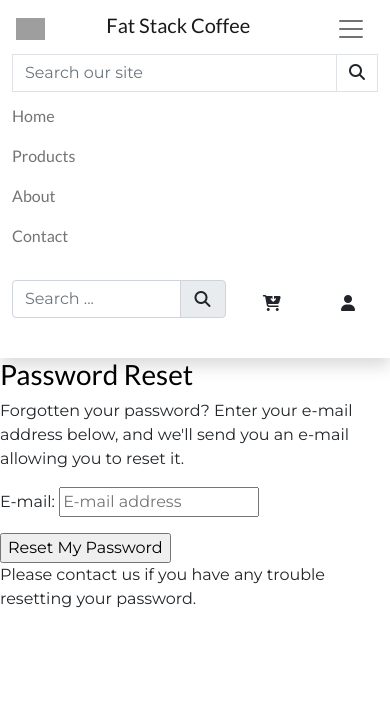
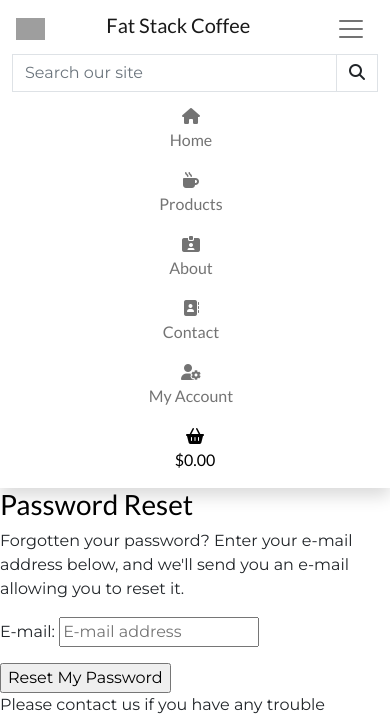
Before and after one commit to Matex600/Fat-Stack-Coffee, a Django app: page /accounts/password/reset/ in a window 390 px wide, after a click that opens the changed part. Shown: the top 720 px of the page. Run offline with Django 3.2, Linux system fonts and the light colour scheme; some libraries are stand-ins or nearby versions; grey boxes are pictures that could not be loaded.

Commit message:
Update nav bar with font awesome icons and functionality

```diff
--- a/templates/base.html
+++ b/templates/base.html
@@ -28,7 +28,7 @@
   <link rel="apple-touch-icon" sizes="144x144" href="{% static 'favicon/apple-icon-144x144.png' %}">
   <link rel="apple-touch-icon" sizes="152x152" href="{% static 'favicon/apple-icon-152x152.png' %}">
   <link rel="apple-touch-icon" sizes="180x180" href="{% static 'favicon/apple-icon-180x180.png' %}">
-  <link rel="icon" type="image/png" sizes="192x192"  href="{% static 'favicon/android-icon-192x192.png' %}">
+  <link rel="icon" type="image/png" sizes="192x192" href="{% static 'favicon/android-icon-192x192.png' %}">
   <link rel="icon" type="image/png" sizes="32x32" href="{% static 'favicon/favicon-32x32.png' %}">
   <link rel="icon" type="image/png" sizes="96x96" href="{% static 'favicon/favicon-96x96.png' %}">
   <link rel="icon" type="image/png" sizes="16x16" href="{% static 'favicon/favicon-16x16.png' %}">
@@ -65,14 +65,6 @@
 </head>
 
 <body>
-  <header class="container-fluid fixed-top">
-    <div class="row">
-      <div class="col-12 col-lg-4 my-auto py-1 py-lg-0"></div>
-      <div class="col-12 col-lg-4 my-auto py-1 py-lg-0"></div>
-      <div class="col-12 col-lg-4 my-auto py-1 py-lg-0"></div>
-    </div>
-
-  </header>
   <nav class="navbar navbar-expand-lg bg-dark navbar-light d-none d-lg-block" id="fsc_nav_top">
     <div class="container text-light">
       <div class="w-100 d-flex justify-content-between">
@@ -96,8 +88,9 @@
   </nav>
   <nav class="navbar navbar-expand-lg navbar-light shadow">
     <div class="container d-flex justify-content-between align-items-center">
-      <img class="img-fluid img-thumbnail" src="https://res.cloudinary.com/matts-cloud/image/upload/v1651747021/rsz_imageedit_3_2818077152_n8bjfp.png"
-              alt="Site logo navy and light blue bear">
+      <img class="img-fluid img-thumbnail"
+        src="https://res.cloudinary.com/matts-cloud/image/upload/v1651747021/rsz_imageedit_3_2818077152_n8bjfp.png"
+        alt="Site logo navy and light blue bear">
       <a class="navbar-brand logo h1 align-self-center" href="index.html">
         Fat Stack Coffee
       </a>
@@ -124,47 +117,89 @@
         id="fsc_main_nav">
         <div class="flex-fill">
           <ul class="nav navbar-nav d-flex justify-content-around mx-lg-auto">
-            <li class="nav-item">
-              <a class="nav-link" href="index.html">Home</a>
+            <li class="list-inline-item">
+              <a class="nav-link" href="index.html">
+                <div class="text-center">
+                  <div><i class="fa-solid fa-house"></i></div>
+                  <p class="my-0">
+                    Home
+                  </p>
+                </div>
+              </a>
             </li>
-            <li class="nav-item">
-              <a class="nav-link" href="about.html">Products</a>
+            <li class="list-inline-item">
+              <a class="nav-link" href="">
+                <div class="text-center">
+                  <div><i class="fa-solid fa-mug-hot"></i></div>
+                  <p class="my-0">
+                    Products
+                  </p>
+                </div>
+              </a>
             </li>
-            <li class="nav-item">
-              <a class="nav-link" href="shop.html">About</a>
+            <li class="list-inline-item">
+              <a class="nav-link" href="">
+                <div class="text-center">
+                  <div><i class="fa-solid fa-id-card-clip"></i></div>
+                  <p class="my-0">
+                    About
+                  </p>
+                </div>
+              </a>
             </li>
-            <li class="nav-item">
-              <a class="nav-link" href="contact.html">Contact</a>
+            <li class="list-inline-item">
+              <a class="nav-link" href="">
+                <div class="text-center">
+                  <div><i class="fa-solid fa-address-book"></i></div>
+                  <p class="my-0">
+                    Contact
+                  </p>
+                </div>
+              </a>
+            </li>
+            <li class="list-inline-item dropdown">
+              <a class="nav-link" href="#" id="user-options" data-toggle="dropdown" aria-haspopup="true"
+                aria-expanded="false">
+                <div class="text-center">
+                  <div><i class="fa-solid fa-user-gear"></i></div>
+                  <p class="my-0">My Account</p>
+                </div>
+              </a>
+              <div class="dropdown-menu border-0" aria-labelledby="user-options">
+                {% if request.user.is_authenticated %}
+                {% if request.user.is_superuser %}
+                <a href="" class="dropdown-item">Product Management</a>
+                {% endif %}
+                <a href="" class="dropdown-item">My Profile</a>
+                <a href="{% url 'account_logout' %}" class="dropdown-item">Logout</a>
+                {% else %}
+                <a href="{% url 'account_signup' %}" class="dropdown-item">Register</a>
+                <a href="{% url 'account_login' %}" class="dropdown-item">Login</a>
+                {% endif %}
+              </div>
+            </li>
+            <li class="list-inline-item">
+              <a class="{% if grand_total %}text-info font-weight-bold{% else %}text-black{% endif %} nav-link" href="">
+                <div class="text-center">
+                  <div><i class="fa-solid fa-basket-shopping"></i></div>
+                  <p class="my-0">
+                    {% if grand_total %}
+                    ${{ grand_total|floatformat:2 }}
+                    {% else %}
+                    $0.00
+                    {% endif %}
+                  </p>
+                </div>
+              </a>
             </li>
           </ul>
         </div>
-        <div class="navbar align-self-center d-flex">
-          <div class="d-lg-none flex-sm-fill mt-3 mb-4 col-7 col-sm-auto pr-3">
-            <div class="input-group">
-              <input type="text" class="form-control" id="inputMobileSearch" placeholder="Search ...">
-              <div class="input-group-text">
-                <i class="fa fa-fw fa-search"></i>
-              </div>
-            </div>
-          </div>
-          <a class="nav-icon d-none d-lg-inline" href="#" data-bs-toggle="modal" data-bs-target="">
-            <i class="fa fa-fw fa-search text-dark mr-2"></i>
-          </a>
-          <a class="nav-icon position-relative text-decoration-none" href="#">
-            <i class="fa fa-fw fa-cart-arrow-down text-dark mr-1"></i>
-            <span
-              class="position-absolute top-0 left-100 translate-middle badge rounded-pill bg-light text-dark"></span>
-          </a>
-          <a class="nav-icon position-relative text-decoration-none" href="#">
-            <i class="fa fa-fw fa-user text-dark mr-3"></i>
-            <span
-              class="position-absolute top-0 left-100 translate-middle badge rounded-pill bg-light text-dark"></span>
-          </a>
-        </div>
       </div>
-
+    </div>
+    </div>
     </div>
   </nav>
+
   {% if messages %}
   <div class="message-container"></div>
   {% endif %}
```
